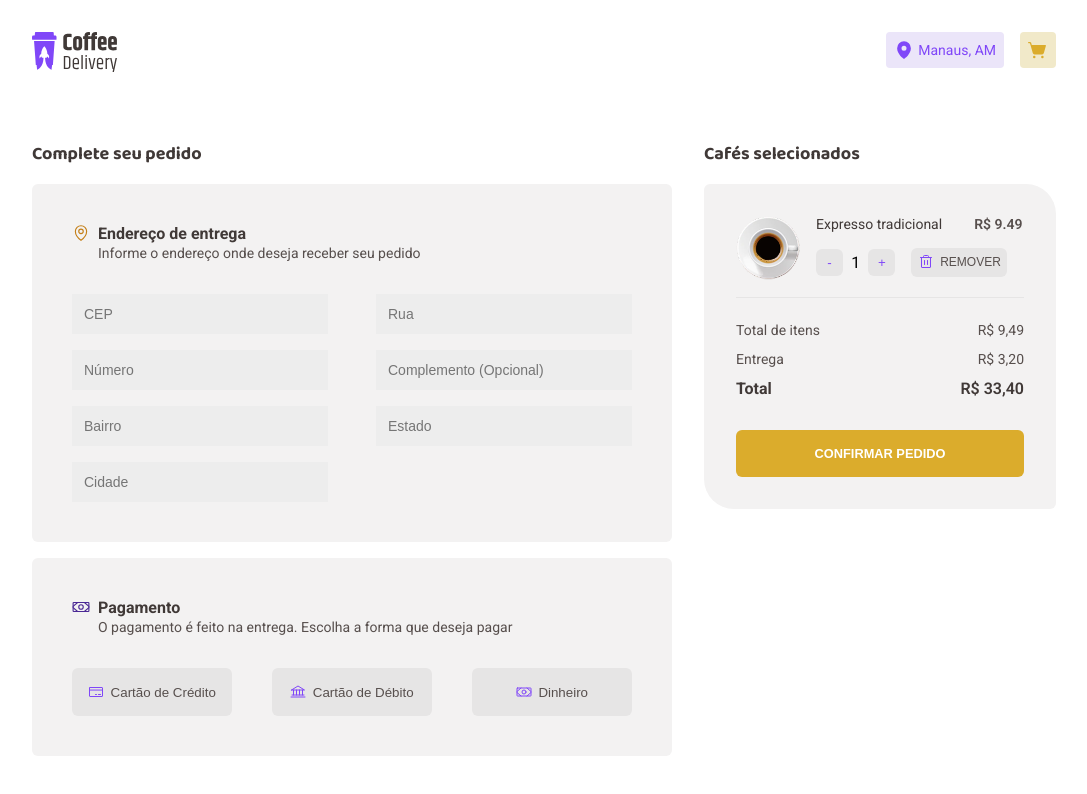
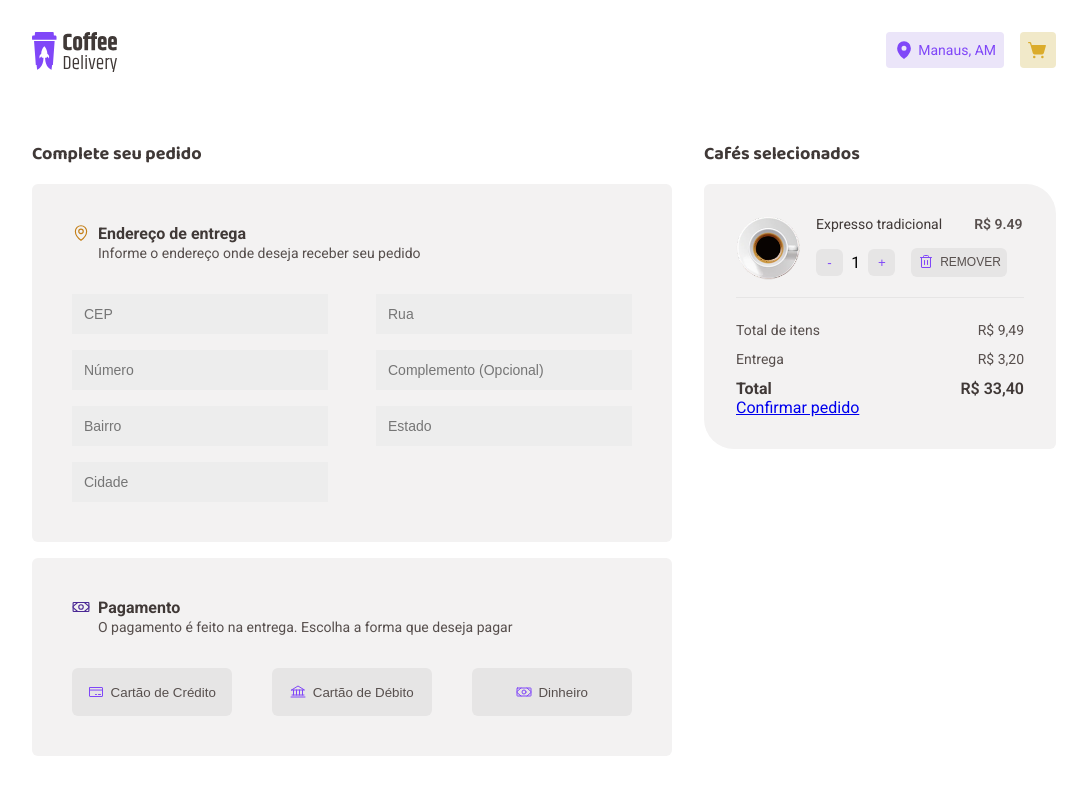
Before and after one commit to naelens/coffee-delivery, a React (Vite) app: page /carrinho in a window 1280 px wide. Shown: the top 794 px of the page, without its empty margins (96-1183 px from the left). Built offline with nearby package versions, Linux system fonts and the light colour scheme.

Commit message:
[FEAT] - New route added

```diff
--- a/src/Routes.jsx
+++ b/src/Routes.jsx
@@ -2,6 +2,7 @@ import { Routes, Route} from 'react-router-dom'
 import DefaultLayout from './layouts/DefaultLayout'
 import Home from './pages/home/Home'
 import Cart from './pages/cart/Cart'
+import OrderConfirmation from './pages/order-confirmation/OrderConfirmation'
 
 export default function Router() {
     return (
@@ -9,6 +10,7 @@ export default function Router() {
             <Route path='/' element={<DefaultLayout />}>
                 <Route path='/pagina-inicial' element={<Home />} />
                 <Route path='/carrinho' element={<Cart />} />
+                <Route path='/pedido-confirmado' element={<OrderConfirmation />} />
             </Route>
         </Routes>
     )
--- a/src/pages/cart/Cart.jsx
+++ b/src/pages/cart/Cart.jsx
@@ -1,5 +1,6 @@
 import { Bank, CreditCard, MapPin, Money, Trash } from 'phosphor-react'
 import styles from './Cart.module.css'
+import { Link } from 'react-router-dom'
 
 export default function Cart() {
     return (
@@ -102,7 +103,7 @@ export default function Cart() {
                             <span>R$ 33,40</span>
                         </div>
 
-                        <button>Confirmar pedido</button>
+                        <Link to='/pedido-confirmado'>Confirmar pedido</Link>
                     </div>
                 </section>
             </div>
```
